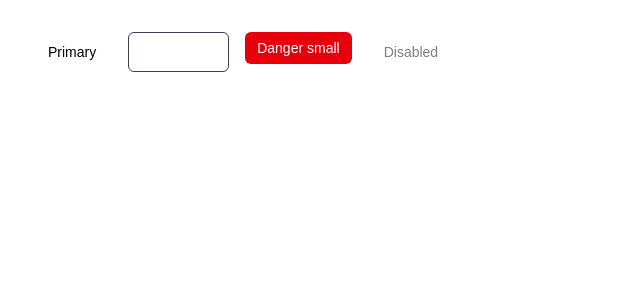
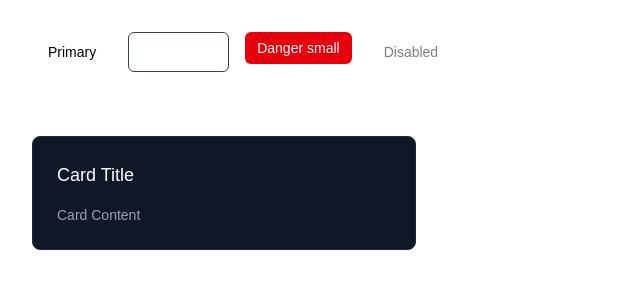
Before and after one commit to ppoiipy/portfolio, a Next.js app: page / in a window 1280 px wide. Shown: the top 300 px of the page, without its empty margins (0-640 px from the left). Built offline with nearby package versions, Linux system fonts and the light colour scheme.

Commit message:
feat: add Card component

```diff
--- a/app/page.tsx
+++ b/app/page.tsx
@@ -1,12 +1,25 @@
 import { Button } from "@/components/ui/Button";
+import { Card, CardContent, CardHeader, CardTitle } from "@/components/ui/Card";
 
 export default function Home() {
   return (
+    <>
       <div className="p-8 flex gap-4">
         <Button>Primary</Button>
         <Button variant="secondary">Secondary</Button>
         <Button variant="danger" size="sm">Danger small</Button>
         <Button disabled>Disabled</Button>
       </div>
+      <div className="pl-8">
+        <Card className="mt-8 max-w-sm">
+          <CardHeader>
+            <CardTitle>Card Title</CardTitle>
+          </CardHeader>
+          <CardContent>
+            <p>Card Content</p>
+          </CardContent>
+        </Card>
+      </div>
+    </>
   );
 }
--- /dev/null
+++ b/components/ui/Card/index.tsx
@@ -0,0 +1,38 @@
+import { forwardRef, HTMLAttributes } from "react";
+import { cn } from "@/lib/utils";
+
+const Card = forwardRef<HTMLDivElement, HTMLAttributes<HTMLDivElement>>(
+  ({ className, ...props }, ref) => {
+    return (
+      <div
+        ref={ref}
+        className={cn("rounded-lg border border-gray-800 bg-gray-900 p-6 " + className)}
+        {...props}
+      />
+    )
+  }
+)
+Card.displayName = "Card"
+
+const CardHeader = forwardRef<HTMLDivElement, HTMLAttributes<HTMLDivElement>>(
+  ({ className, ...props }, ref) => (
+    <div ref={ref} className={cn("mb-4", className)} {...props} />
+  )
+);
+CardHeader.displayName = "CardHeader";
+
+const CardTitle = forwardRef<HTMLHeadingElement, HTMLAttributes<HTMLHeadingElement>>(
+  ({ className, ...props }, ref) => (
+    <h3 ref={ref} className={cn("text-lg font-medium text-white", className)} {...props} />
+  )
+);
+CardTitle.displayName = "CardTitle";
+
+const CardContent = forwardRef<HTMLDivElement, HTMLAttributes<HTMLDivElement>>(
+  ({ className, ...props }, ref) => (
+    <div ref={ref} className={cn("text-sm text-gray-400", className)} {...props} />
+  )
+);
+CardContent.displayName = "CardContent";
+
+export { Card, CardHeader, CardTitle, CardContent };
```
Lines whose indentation alone changed are shown as unchanged.
